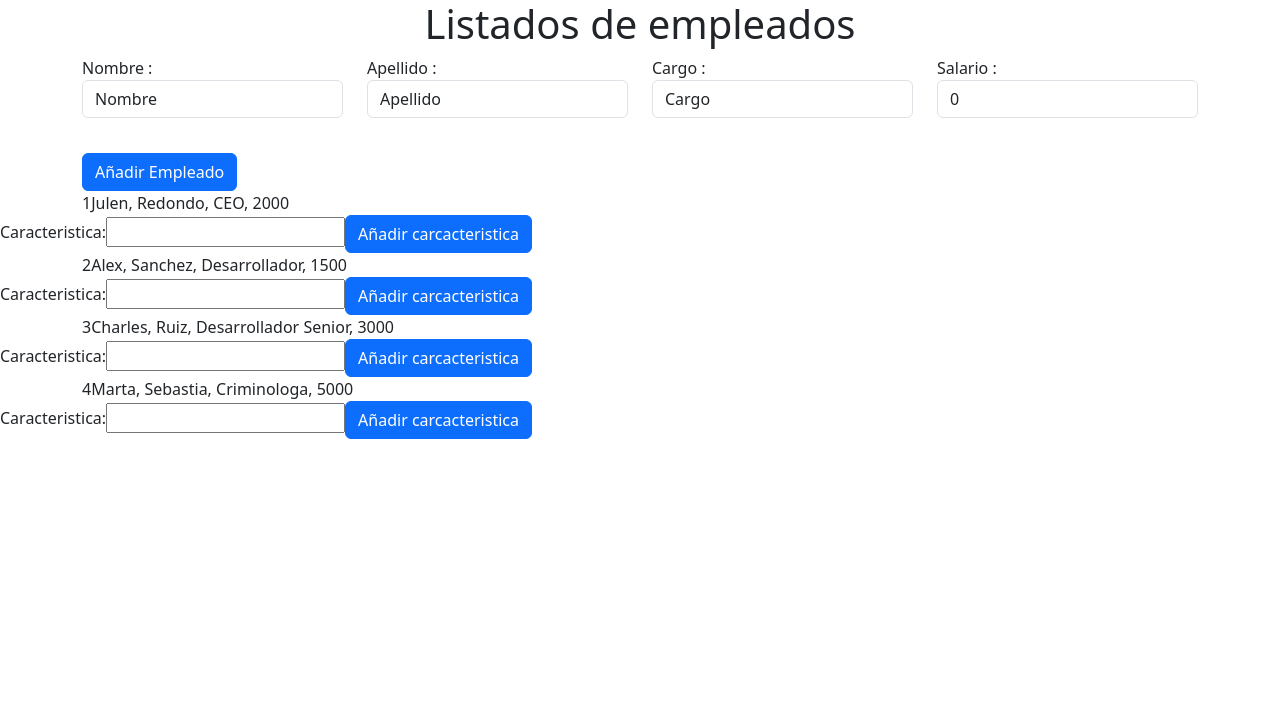
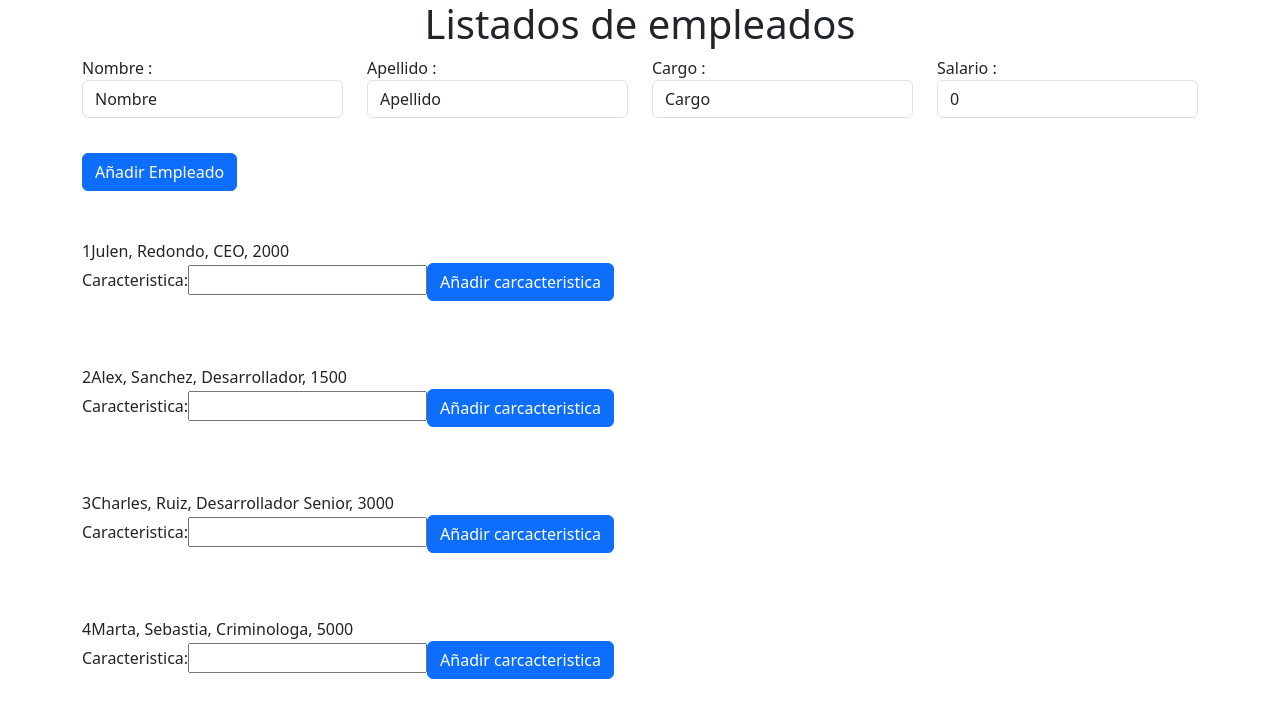
Before and after one commit to JulenR14/Angular, an Angular app in the folder app-empleados/: page / in a window 1280 px wide. Shown: the top 718 px of the page. Built offline with nearby package versions, Linux system fonts and the light colour scheme.

Commit message:
Añadido @Output

```diff
--- a/app-empleados/src/app/caracteristicas-empleado-c/caracteristicas-empleado-c.component.html
+++ b/app-empleados/src/app/caracteristicas-empleado-c/caracteristicas-empleado-c.component.html
@@ -1,3 +1,3 @@
 <label>Caracteristica: </label>
 <input type="text" #nuevaCaracteristica>
-<button (click)="agregaCaracteristicas(nuevaCaracteristica.value)" class="btn btn-primary">Añadir carcacteristica</button>
+<button (click)="agregaCaracteristica(nuevaCaracteristica.value)" class="btn btn-primary">Añadir carcacteristica</button>
--- a/app-empleados/src/app/caracteristicas-empleado-c/caracteristicas-empleado-c.component.ts
+++ b/app-empleados/src/app/caracteristicas-empleado-c/caracteristicas-empleado-c.component.ts
@@ -9,7 +9,7 @@ export class CaracteristicasEmpleadoCComponent {
 
   @Output() caracteristicasEmpleado = new EventEmitter<String>();
 
-  agregaCaracteristicas(value: string){
+  agregaCaracteristica(value: string){
     this.caracteristicasEmpleado.emit(value);
   }
 
--- a/app-empleados/src/app/empleado-hijo-c/empleado-hijo-c.component.html
+++ b/app-empleados/src/app/empleado-hijo-c/empleado-hijo-c.component.html
@@ -2,9 +2,17 @@
     <div class="row">
       <div class="col">
         <div>
+          <br>
+          <br>
           {{indice+1}}{{empleadoDeLista.nombre}}, {{empleadoDeLista.apellido}}, {{empleadoDeLista.cargo}}, {{empleadoDeLista.salario}}
         </div>
+
+        <app-caracteristicas-empleado-c (caracteristicasEmpleado)="agregarCaracteristica($event)"></app-caracteristicas-empleado-c>
+        <ul style="list-style: none;">
+          <li *ngFor="let caracteristica of arrayCaracteristicas">{{caracteristica}}</li>
+        </ul>
+
+
       </div>
     </div>
   </div>
-<app-caracteristicas-empleado-c></app-caracteristicas-empleado-c>
--- a/app-empleados/src/app/empleado-hijo-c/empleado-hijo-c.component.ts
+++ b/app-empleados/src/app/empleado-hijo-c/empleado-hijo-c.component.ts
@@ -13,7 +13,7 @@ export class EmpleadoHijoCComponent {
 
   arrayCaracteristicas = [''];
 
-  agregarCaracteristica(caracteristica: string){
+  agregarCaracteristica(caracteristica: any){
     this.arrayCaracteristicas.push(caracteristica);
   }
 
```
